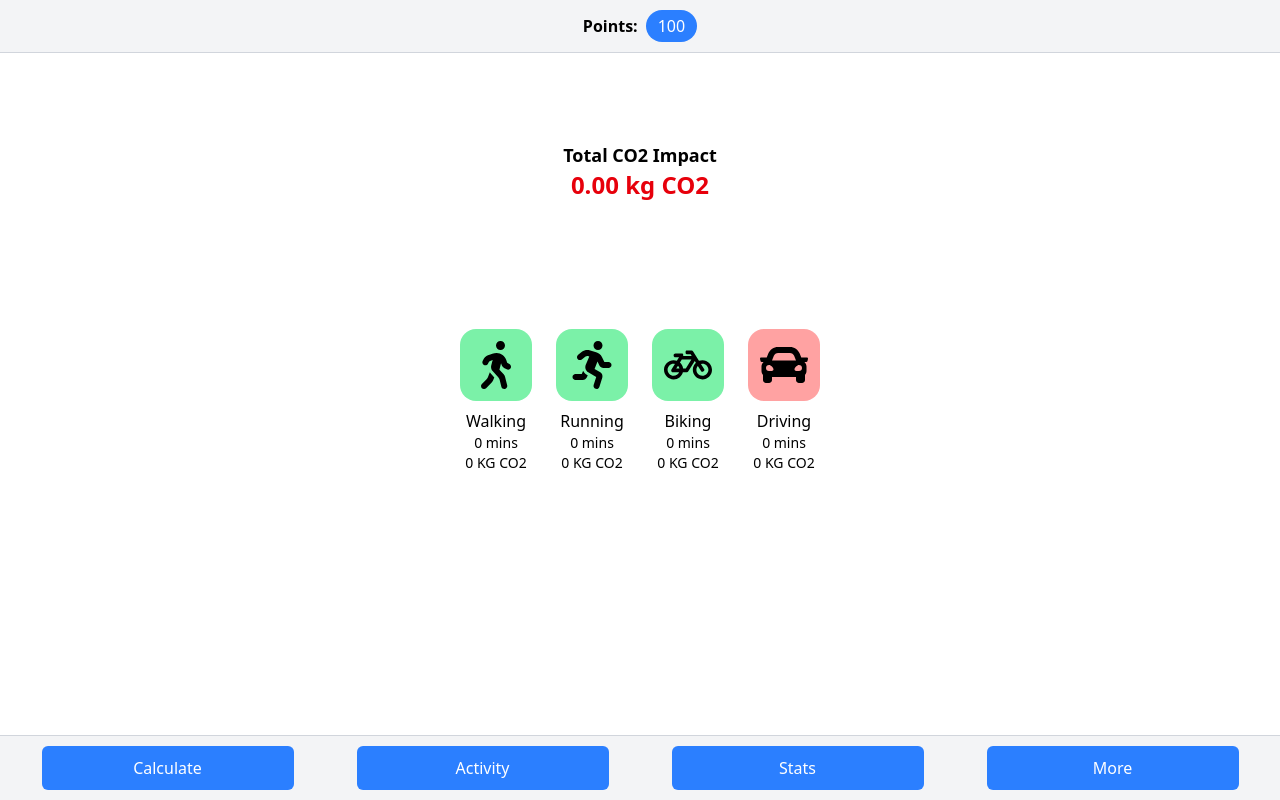
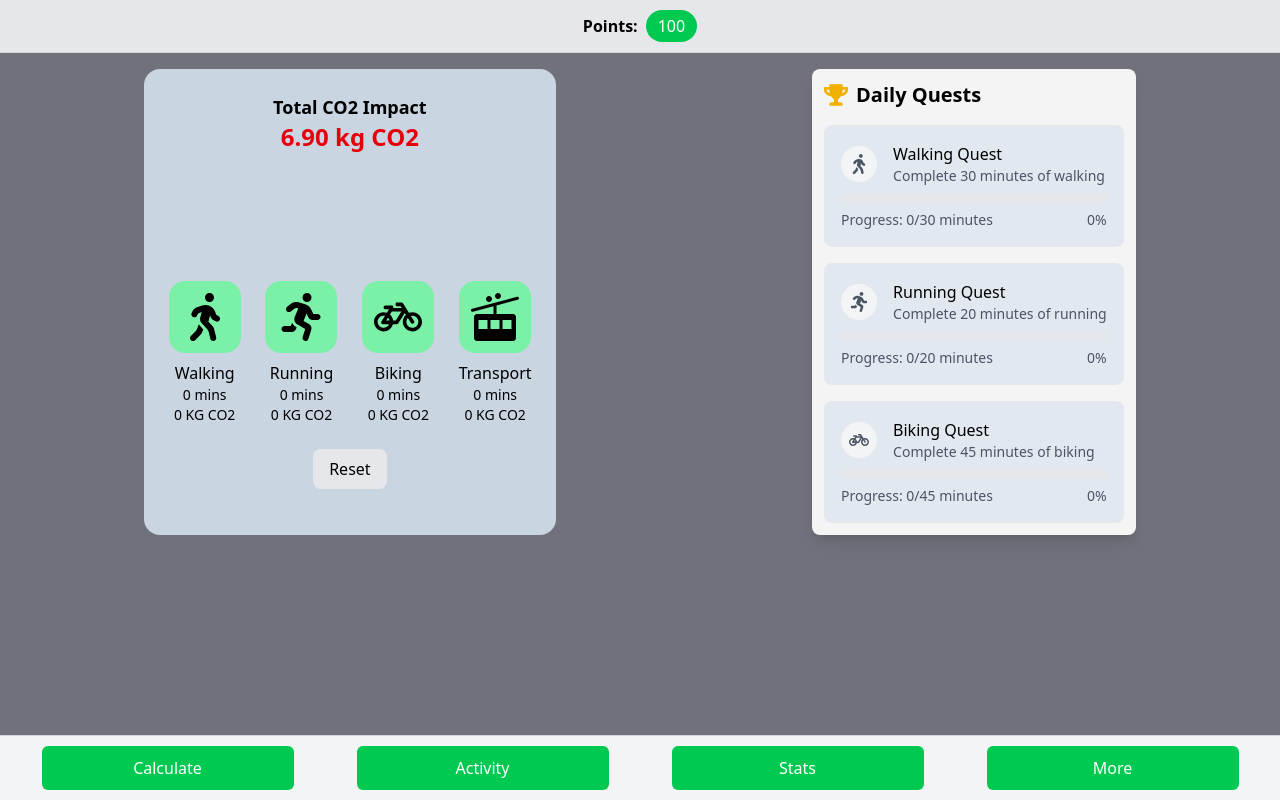
Before and after one commit to amujalo1/EcoVisionAR, a React (Vite) app: page /activity in a window 1280 px wide. Built offline with nearby package versions, Linux system fonts and the light colour scheme.

Commit message:
daily quest

```diff
--- a/src/components/ActivityForm.jsx
+++ b/src/components/ActivityForm.jsx
@@ -33,7 +33,7 @@ const ActivityForm = ({ activity, onSubmit, onClose, isOpen }) => {
               min="1"
               value={minutes}
               onChange={(e) => setMinutes(e.target.value)}
-              className="w-full px-3 py-2 border border-gray-300 rounded-md shadow-sm focus:outline-none focus:ring-2 focus:ring-blue-500 focus:border-blue-500"
+              className="w-full px-3 py-2 border border-gray-300 rounded-md shadow-sm focus:outline-none focus:ring-2 focus:ring-green-500 focus:border-green-500"
               placeholder="Enter minutes"
               required
             />
@@ -42,13 +42,13 @@ const ActivityForm = ({ activity, onSubmit, onClose, isOpen }) => {
             <button
               type="button"
               onClick={onClose}
-              className="px-4 py-2 text-sm font-medium text-gray-700 bg-white border border-gray-300 rounded-md hover:bg-gray-50 focus:outline-none focus:ring-2 focus:ring-offset-2 focus:ring-blue-500"
+              className="px-4 py-2 text-sm font-medium text-gray-700 bg-white border border-gray-300 rounded-md hover:bg-gray-50 focus:outline-none focus:ring-2 focus:ring-offset-2 focus:ring-green-500"
             >
               Cancel
             </button>
             <button
               type="submit"
-              className="px-4 py-2 text-sm font-medium text-white bg-blue-600 border border-transparent rounded-md hover:bg-blue-700 focus:outline-none focus:ring-2 focus:ring-offset-2 focus:ring-blue-500"
+              className="px-4 py-2 text-sm font-medium text-white bg-green-600 border border-transparent rounded-md hover:bg-green-700 focus:outline-none focus:ring-2 focus:ring-offset-2 focus:ring-green-500"
             >
               Add Minutes
             </button>
--- a/src/components/ActivityIcon.jsx
+++ b/src/components/ActivityIcon.jsx
@@ -1,11 +1,11 @@
 import React, { act } from "react";
-import { FaWalking, FaRunning, FaBicycle, FaCar } from "react-icons/fa";
+import { FaWalking, FaRunning, FaBicycle, FaTram } from "react-icons/fa";
 
 const CO2_EMISSIONS = {
   walking: -0.1, // Example value, in kg CO2 per minute
   running: -0.15, // Example value, in kg CO2 per minute
-  biking: -0.05, // Example value, in kg CO2 per minute
-  driving: 0.3, // Example value for an average car, in kg CO2 per minute
+  biking: -0.1, // Example value, in kg CO2 per minute
+  transport: -0.05, // Example value for an average car, in kg CO2 per minute
 };
 
 const calculateCO2 = (activity, minutes) => {
@@ -17,7 +17,7 @@ const ActivityIcon = ({ activity, onClick, count }) => {
     walking: FaWalking,
     running: FaRunning,
     biking: FaBicycle,
-    driving: FaCar,
+    transport: FaTram,
   };
 
   const Icon = icons[activity];
@@ -29,7 +29,7 @@ const ActivityIcon = ({ activity, onClick, count }) => {
     <div className="flex flex-col items-center gap-2">
       <button
         type="button"
-        className={`p-3 rounded-2xl transition-colors ${bgColor} ${hoverBg}`}
+        className={`p-3 rounded-2xl transition-colors ${bgColor} ${hoverBg} hover:cursor-pointer`}
         onClick={onClick}
       >
         <Icon size={48} />
--- a/src/components/ActivityTab.jsx
+++ b/src/components/ActivityTab.jsx
@@ -1,42 +1,13 @@
-import React, { useReducer, useState } from "react";
+import React, { useState } from "react";
 import ActivityIcon from "./ActivityIcon";
 import ActivityForm from "./ActivityForm";
-
 const CO2_EMISSIONS = {
   walking: -0.1,
   running: -0.15,
   biking: -0.05,
-  driving: 0.3,
+  transport: 0.3,
 };
-const initialState = {
-  walking: 0,
-  running: 0,
-  biking: 0,
-  driving: 0,
-  totalCO2: 0,
-};
-
-function reducer(state, action) {
-  switch (action.type) {
-    case "INCREMENT": {
-      const newMinutes = state[action.activity] + Number(action.minutes);
-      const co2Impact = CO2_EMISSIONS[action.activity] * Number(action.minutes);
-      return {
-        ...state,
-        [action.activity]: newMinutes,
-        totalCO2: state.totalCO2 + co2Impact,
-      };
-    }
-    case "RESET": {
-      return initialState;
-    }
-    default:
-      return state;
-  }
-}
-
-const ActivityTab = () => {
-  const [state, dispatch] = useReducer(reducer, initialState);
+const ActivityTab = ({ state, dispatch }) => {
   const [selectedActivity, setSelectedActivity] = useState(null);
 
   const handleActivityClick = (activity) => {
@@ -55,7 +26,7 @@ const ActivityTab = () => {
   const co2Color = state.totalCO2 < 0 ? "text-green-600" : "text-red-600";
 
   return (
-    <div className="p-6 max-w-2xl mx-auto m-12">
+    <div className="p-6 max-w-2xl mx-auto bg-slate-300 rounded-2xl">
       <div className="text-center mb-12">
         <div className="text-lg font-semibold">Total CO2 Impact</div>
         <div className={`text-2xl font-bold ${co2Color}`}>
--- a/src/components/BottomBar.jsx
+++ b/src/components/BottomBar.jsx
@@ -6,25 +6,25 @@ const BottomBar = () => {
     <div className="fixed bottom-0 left-0 right-0 flex justify-around items-center p-2.5 bg-gray-100 border-t border-gray-300">
       <Link
         to="/calculate"
-        className="w-1/5 px-5 py-2.5 text-base cursor-pointer border-none bg-blue-500 text-white rounded-md transition-colors duration-300 hover:bg-blue-600 text-center"
+        className="w-1/5 px-5 py-2.5 text-base cursor-pointer border-none bg-green-500 text-white rounded-md transition-colors duration-300 hover:bg-green-600 text-center"
       >
         Calculate
       </Link>
       <Link
         to="/activity"
-        className="w-1/5 px-5 py-2.5 text-base cursor-pointer border-none bg-blue-500 text-white rounded-md transition-colors duration-300 hover:bg-blue-600 text-center"
+        className="w-1/5 px-5 py-2.5 text-base cursor-pointer border-none bg-green-500 text-white rounded-md transition-colors duration-300 hover:bg-green-600 text-center"
       >
         Activity
       </Link>
       <Link
         to="/stats"
-        className="w-1/5 px-5 py-2.5 text-base cursor-pointer border-none bg-blue-500 text-white rounded-md transition-colors duration-300 hover:bg-blue-600 text-center"
+        className="w-1/5 px-5 py-2.5 text-base cursor-pointer border-none bg-green-500 text-white rounded-md transition-colors duration-300 hover:bg-green-600 text-center"
       >
         Stats
       </Link>
       <Link
         to="/more"
-        className="w-1/5 px-5 py-2.5 text-base cursor-pointer border-none bg-blue-500 text-white rounded-md transition-colors duration-300 hover:bg-blue-600 text-center"
+        className="w-1/5 px-5 py-2.5 text-base cursor-pointer border-none bg-green-500 text-white rounded-md transition-colors duration-300 hover:bg-green-600 text-center"
       >
         More
       </Link>
--- /dev/null
+++ b/src/components/DailyQuest.tsx
@@ -0,0 +1,110 @@
+import React from "react";
+import {
+  FaWalking,
+  FaRunning,
+  FaBicycle,
+  FaCar,
+  FaTrophy,
+  FaMedal,
+} from "react-icons/fa";
+
+const DailyQuest = ({ quests, currentState }) => {
+  // Helper function to get icon by activity type
+  const getIcon = (activity) => {
+    const icons = {
+      walking: FaWalking,
+      running: FaRunning,
+      biking: FaBicycle,
+      transport: FaCar,
+    };
+
+    return icons[activity] || FaMedal;
+  };
+
+  // Calculate completion percentage for progress bar
+  const calculateProgress = (quest) => {
+    const current = currentState[quest.activity] || 0;
+    const percentage = Math.min((current / quest.minutes) * 100, 100);
+    return percentage;
+  };
+
+  // Check if quest is completed
+  const isQuestCompleted = (quest) => {
+    const current = currentState[quest.activity] || 0;
+    return current >= quest.minutes;
+  };
+
+  return (
+    <div className="bg-zinc-100 rounded-lg shadow-lg p-3 max-w-2xl mx-auto">
+      <div className="flex items-center gap-2 mb-4">
+        <FaTrophy className="text-yellow-500 text-2xl" />
+        <h2 className="text-xl font-bold">Daily Quests</h2>
+      </div>
+
+      <div className="space-y-4">
+        {quests.map((quest, index) => {
+          const Icon = getIcon(quest.activity);
+          const progress = calculateProgress(quest);
+          const completed = isQuestCompleted(quest);
+
+          return (
+            <div
+              key={index}
+              className={`border rounded-lg p-4 transition-all ${
+                completed
+                  ? "bg-green-50 border-green-200"
+                  : "bg-slate-200 border-gray-200"
+              }`}
+            >
+              <div className="flex items-center gap-4 mb-2">
+                <div
+                  className={`p-2 rounded-full ${
+                    completed ? "bg-green-200" : "bg-gray-100"
+                  }`}
+                >
+                  <Icon
+                    className={`text-xl ${
+                      completed ? "text-green-700" : "text-gray-600"
+                    }`}
+                  />
+                </div>
+                <div className="flex-1">
+                  <h3 className="font-medium capitalize">
+                    {quest.activity} Quest
+                  </h3>
+                  <p className="text-sm text-gray-600">
+                    Complete {quest.minutes} minutes of {quest.activity}
+                  </p>
+                </div>
+                {completed && (
+                  <div className="bg-green-100 text-green-800 text-sm font-medium px-3 py-1 rounded-full">
+                    Completed!
+                  </div>
+                )}
+              </div>
+
+              <div className="relative w-full h-2 bg-gray-200 rounded-full overflow-hidden">
+                <div
+                  className={`absolute left-0 h-full transition-all duration-300 rounded-full ${
+                    completed ? "bg-green-500" : "bg-blue-500"
+                  }`}
+                  style={{ width: `${progress}%` }}
+                />
+              </div>
+
+              <div className="mt-2 text-sm text-gray-600 flex justify-between">
+                <span>
+                  Progress: {currentState[quest.activity] || 0}/{quest.minutes}{" "}
+                  minutes
+                </span>
+                <span>{Math.round(progress)}%</span>
+              </div>
+            </div>
+          );
+        })}
+      </div>
+    </div>
+  );
+};
+
+export default DailyQuest;
--- a/src/components/Layout.jsx
+++ b/src/components/Layout.jsx
@@ -9,7 +9,7 @@ const Layout = ({ children }) => {
       <TopBar />
 
       {/* Main Content */}
-      <main className="flex-1 overflow-y-auto p-4">{children}</main>
+      <main className="flex-1 overflow-y-auto p-4 bg-zinc-500">{children}</main>
 
       {/* Bottom Bar */}
       <BottomBar />
--- a/src/components/TopBar.jsx
+++ b/src/components/TopBar.jsx
@@ -2,10 +2,12 @@ import React from "react";
 
 const TopBar = () => {
   return (
-    <div className="flex justify-center items-center p-2.5 bg-gray-100 border-b border-gray-300 text-black">
+    <div className="flex justify-center items-center p-2.5 bg-gray-200 border-b border-gray-300 text-black">
       <div className="flex items-center space-x-2">
         <span className="font-semibold">Points:</span>
-        <span className="bg-blue-500 text-white px-3 py-1 rounded-full">100</span>
+        <span className="bg-green-500 text-white px-3 py-1 rounded-full">
+          100
+        </span>
       </div>
     </div>
   );
--- a/src/pages/ActivityPage.jsx
+++ b/src/pages/ActivityPage.jsx
@@ -1,7 +1,56 @@
+import { useReducer } from "react";
 import ActivityTab from "../components/ActivityTab";
+import DailyQuest from "../components/DailyQuest";
+const dailyQuests = [
+  { activity: "walking", minutes: 30 },
+  { activity: "running", minutes: 20 },
+  { activity: "biking", minutes: 45 },
+];
+
+const CO2_EMISSIONS = {
+  walking: -0.1,
+  running: -0.15,
+  biking: -0.1,
+  transport: -0.05,
+};
+const initialState = {
+  walking: 0,
+  running: 0,
+  biking: 0,
+  transport: 0,
+  totalCO2: 6.9,
+};
+
+function reducer(state, action) {
+  switch (action.type) {
+    case "INCREMENT": {
+      const newMinutes = state[action.activity] + Number(action.minutes);
+      const co2Impact = CO2_EMISSIONS[action.activity] * Number(action.minutes);
+      return {
+        ...state,
+        [action.activity]: newMinutes,
+        totalCO2: state.totalCO2 + co2Impact,
+      };
+    }
+    case "RESET": {
+      return initialState;
+    }
+    default:
+      return state;
+  }
+}
 
 function ActivityPage() {
-  return <ActivityTab />;
+  const [state, dispatch] = useReducer(reducer, initialState);
+  return (
+    <div className="flex">
+      <ActivityTab state={state} dispatch={dispatch} />
+      <DailyQuest
+        quests={dailyQuests}
+        currentState={state} // state iz ActivityTab komponente
+      />
+    </div>
+  );
 }
 
 export default ActivityPage;
```
